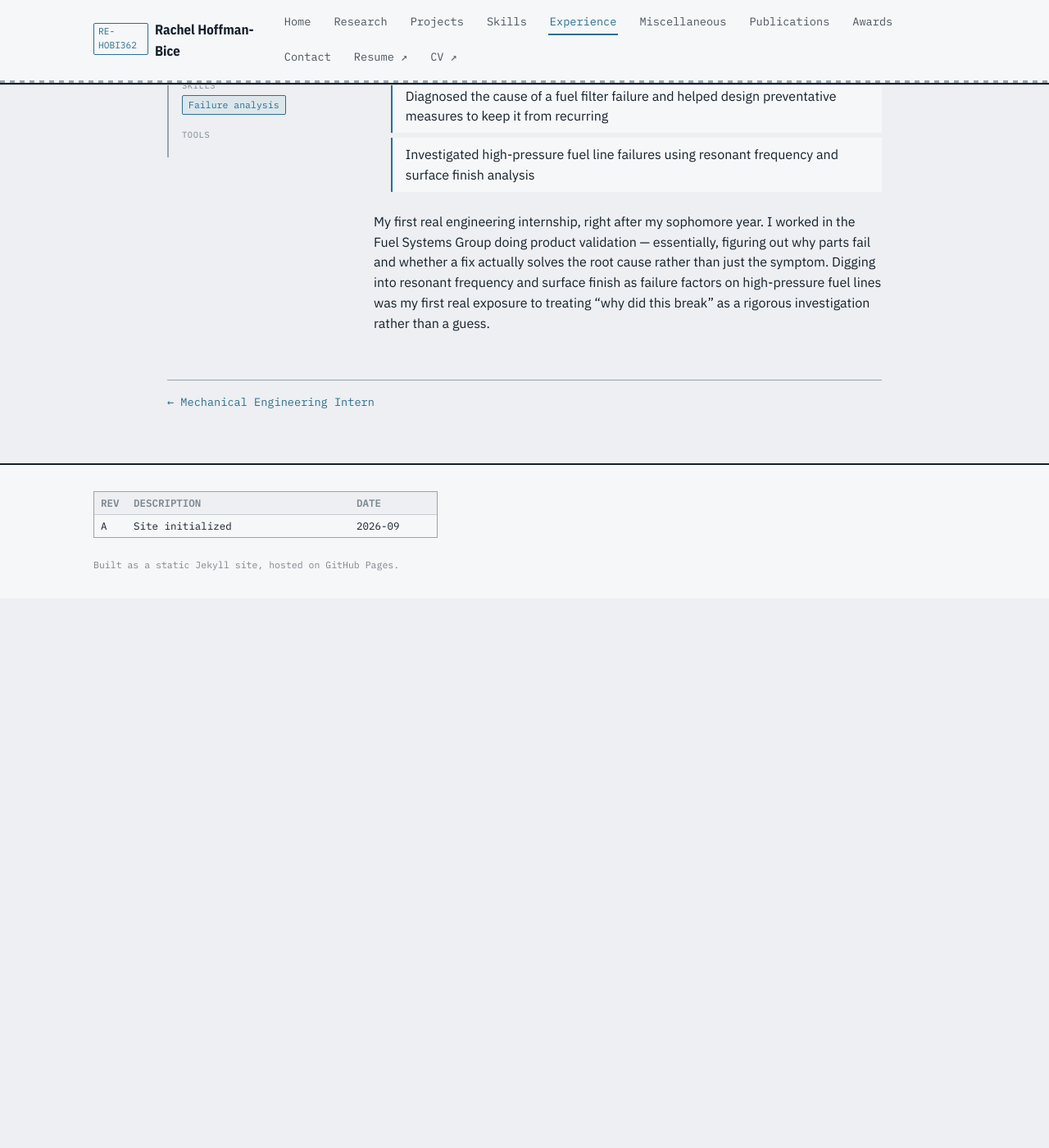
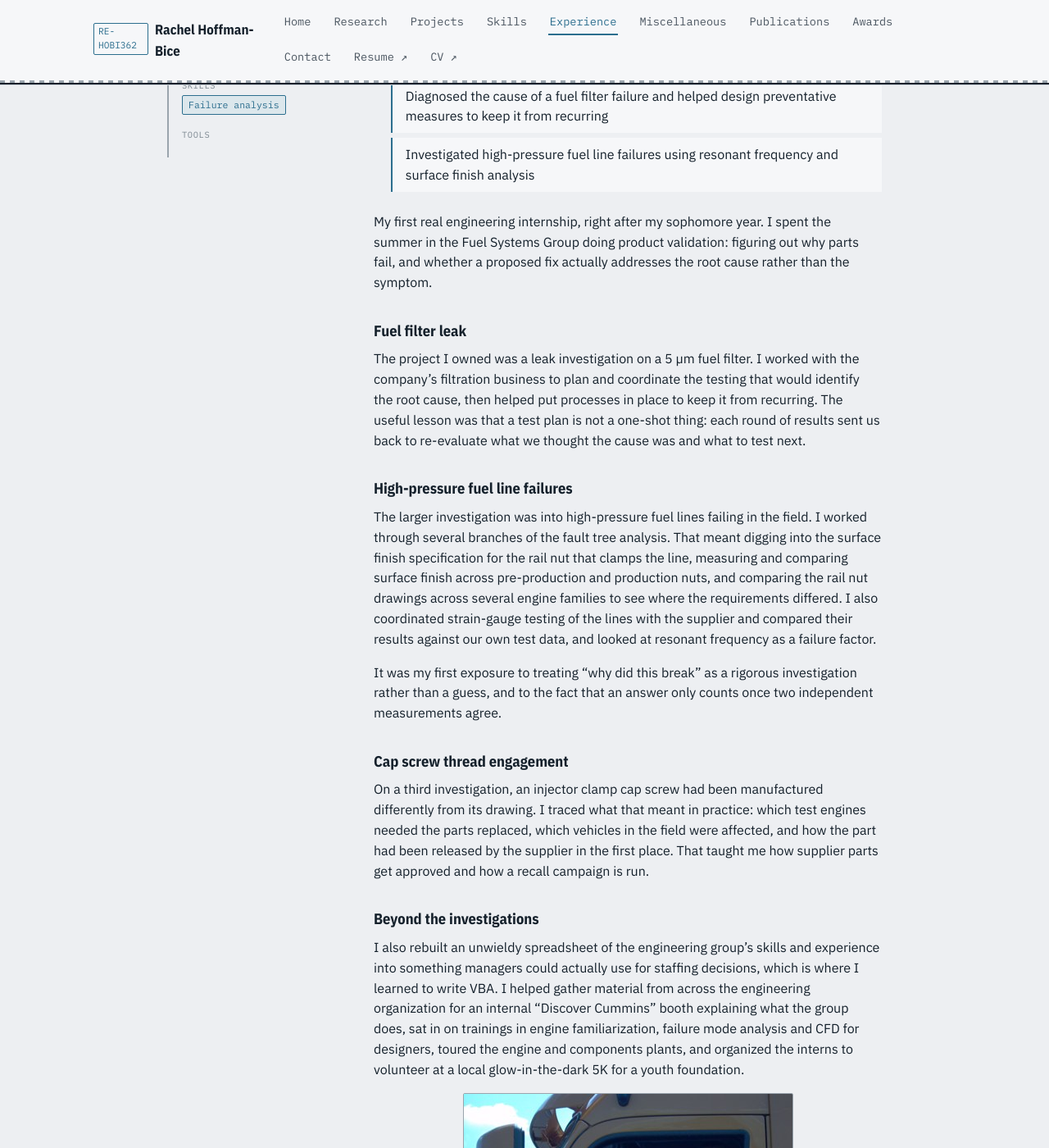
Before and after one commit to hobi362/hobi362.github.io, a Jekyll site: the page built from _experience/cummins.md, in a window 1280 px wide and 1400 px high, scrolled down 387 px. Shown: the whole window at 82% size. Built offline with Jekyll 4.4.1, drawn with Linux system fonts in a browser that asks for light colours; before the commit the page ends 1117 px from its top, so only the background shows below that.

Commit message:
Cummins page: fuller account of the summer 2013 internship, plus a photo
Co-Authored-By: Claude Opus 5 <noreply@anthropic.com>

```diff
--- a/_experience/cummins.md
+++ b/_experience/cummins.md
@@ -11,9 +11,48 @@ highlights:
   - "Diagnosed the cause of a fuel filter failure and helped design preventative measures to keep it from recurring"
   - "Investigated high-pressure fuel line failures using resonant frequency and surface finish analysis"
 ---
-My first real engineering internship, right after my sophomore year. I worked in the Fuel
-Systems Group doing product validation — essentially, figuring out why parts fail and
-whether a fix actually solves the root cause rather than just the symptom. Digging into
-resonant frequency and surface finish as failure factors on high-pressure fuel lines was my
-first real exposure to treating "why did this break" as a rigorous investigation rather
-than a guess.
+My first real engineering internship, right after my sophomore year. I spent the summer in
+the Fuel Systems Group doing product validation: figuring out why parts fail, and whether a
+proposed fix actually addresses the root cause rather than the symptom.
+
+### Fuel filter leak
+
+The project I owned was a leak investigation on a 5 µm fuel filter. I worked with the
+company's filtration business to plan and coordinate the testing that would identify the
+root cause, then helped put processes in place to keep it from recurring. The useful lesson
+was that a test plan is not a one-shot thing: each round of results sent us back to
+re-evaluate what we thought the cause was and what to test next.
+
+### High-pressure fuel line failures
+
+The larger investigation was into high-pressure fuel lines failing in the field. I worked
+through several branches of the fault tree analysis. That meant digging into the surface
+finish specification for the rail nut that clamps the line, measuring and comparing surface
+finish across pre-production and production nuts, and comparing the rail nut drawings across
+several engine families to see where the requirements differed. I also coordinated
+strain-gauge testing of the lines with the supplier and compared their results against our
+own test data, and looked at resonant frequency as a failure factor.
+
+It was my first exposure to treating "why did this break" as a rigorous investigation
+rather than a guess, and to the fact that an answer only counts once two independent
+measurements agree.
+
+### Cap screw thread engagement
+
+On a third investigation, an injector clamp cap screw had been manufactured differently from
+its drawing. I traced what that meant in practice: which test engines needed the parts
+replaced, which vehicles in the field were affected, and how the part had been released by
+the supplier in the first place. That taught me how supplier parts get approved and how a
+recall campaign is run.
+
+### Beyond the investigations
+
+I also rebuilt an unwieldy spreadsheet of the engineering group's skills and experience into
+something managers could actually use for staffing decisions, which is where I learned to
+write VBA. I helped gather material from across the engineering organization for an internal
+"Discover Cummins" booth explaining what the group does, sat in on trainings in engine
+familiarization, failure mode analysis and CFD for designers, toured the engine and
+components plants, and organized the interns to volunteer at a local glow-in-the-dark 5K for
+a youth foundation.
+
+![Me in the cab of a truck during the internship](/assets/images/experience/cummins/truck-cab.jpg){: .fig}
```
Also changed, not shown: assets/images/experience/cummins/truck-cab.jpg (added).
